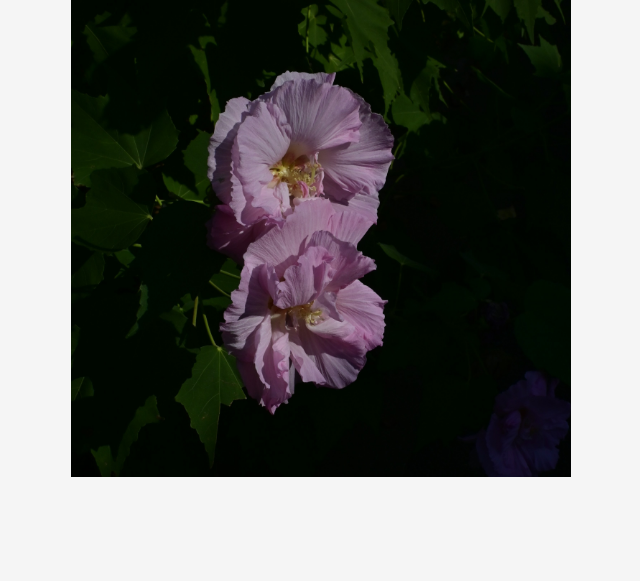
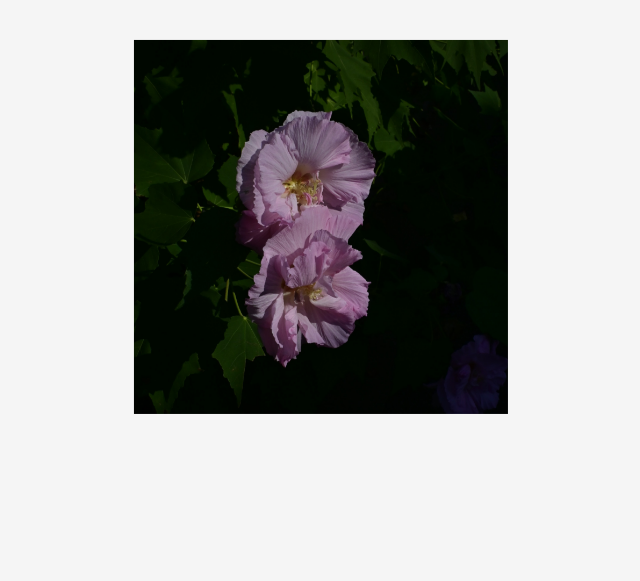
Before and after one commit to egaaa11/akiramasaoka, a plain HTML site: page index.html in a window 1280 px wide. Shown: the part 219-800 px from the top of the page, without its empty margins (319-959 px from the left). Drawn offline with nearby package versions, Linux system fonts and the light colour scheme.

Commit message:
Update index.html

```diff
--- a/index.html
+++ b/index.html
@@ -61,7 +61,7 @@
             </h1>
         </div>
 
-        <a href="main.html" style="width: 40%;">
+        <a href="main.html" style="width: 30%;">
             <img
                 src="images/DSC1171_copy.JPG"
                 alt="Enter site - Exterior of a gallery"
```
